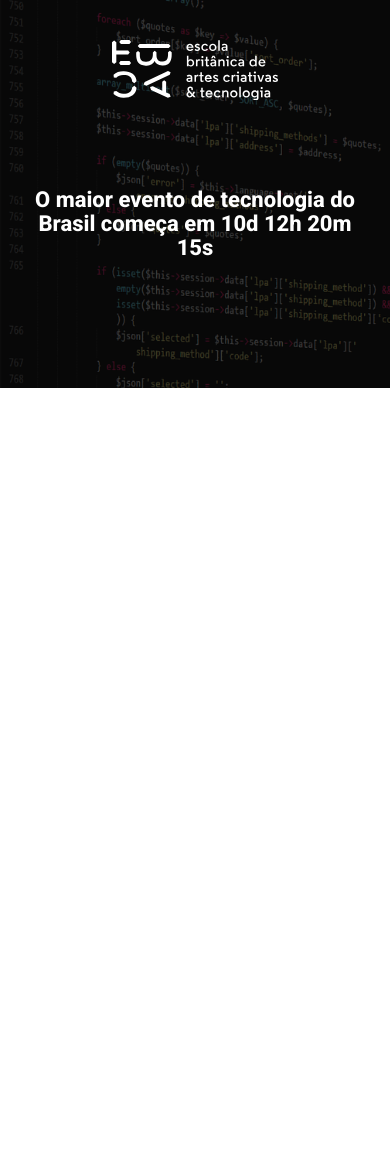
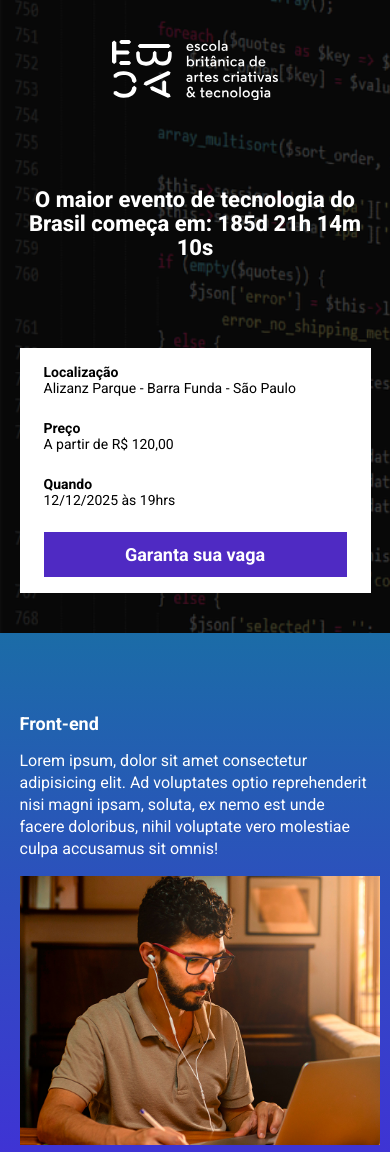
Before and after one commit to Bruno0409/ebac_tech_talks, a website built with Parcel: page src/index.html in a window 390 px wide. Shown: the top 1152 px of the page. Before the commit the page ends 844 px from the top, so only its background shows below. Built offline with nearby package versions, Linux system fonts and the light colour scheme.

Commit message:
criando a contagem regressiva

```diff
--- a/package.json
+++ b/package.json
@@ -3,6 +3,7 @@
   "version": "1.0.0",
   "scripts": {
     "dev": "parcel src/index.html src/scripts/styles/main.scss src/scripts/main.js",
+    "build": "parcel build src/index.html",
     "test": "echo \"Error: no test specified\" && exit 1"
   },
   "keywords": [],
@@ -11,6 +12,7 @@
   "description": "",
   "devDependencies": {
     "@parcel/transformer-sass": "^2.15.2",
+    "events": "^3.3.0",
     "parcel": "^2.15.2",
     "sharp": "^0.33.5"
   }
--- a/src/index.html
+++ b/src/index.html
@@ -10,18 +10,87 @@
     <link href="https://fonts.googleapis.com/css2?family=Roboto:ital,wght@0,100..900;1,100..900&display=swap" rel="stylesheet">
 
     <link rel="stylesheet" href="./scripts/styles/main.scss">
+    <link rel="stylesheet" href="https://unpkg.com/aos@next/dist/aos.css" />
 </head>
 <body>
     <header class="hero">
         <div class="container">
             <img class="hero__logo" src="./images/ebac_logo.svg" alt="EBAC">
             <p class="hero__text">
-                O maior evento de tecnologia do Brasil começa em 10d 12h 20m 15s
+                O maior evento de tecnologia do Brasil começa em: <span id="contador"></span>
             </p>
+            <div class="infos-bar">
+                <ul class="infos-bar__infos">
+                    <li class="infos-bar__infos__item">
+                        <b>Localização</b>
+                        Alizanz Parque - Barra Funda - São Paulo
+                    </li>
+                    <li class="infos-bar__infos__item">
+                        <b>Preço</b>
+                        A partir de R$ 120,00
+                    </li>
+                    <li class="infos-bar__infos__item">
+                        <b>Quando</b>
+                        12/12/2025 às 19hrs
+                    </li>
+                </ul>
+                <a href="#" class="button button--primary">
+                    Garanta sua vaga
+                </a>
+            </div>
         </div>
     </header>
 
+    <section class="event event--frontend">
+        <div class="container"  data-aos="fade-right">
+            <div class="event__details">
+                <h2 class="event__details__title">Front-end</h2>
+                <p class="event__details__description">
+                    Lorem ipsum, dolor sit amet consectetur adipisicing elit. Ad voluptates optio reprehenderit nisi magni ipsam, soluta, ex nemo est unde facere doloribus, nihil voluptate vero molestiae culpa accusamus sit omnis!
+                </p>
+            </div>
+            <img class="event__image" src="./images/frontend.png" alt="Front-end">
+        </div>
+    </section>
 
+    <section class="event event--ui-ux event--image-left" >
+        <div class="container" data-aos="fade-left">
+            <div class="event__details">
+                <h2 class="event__details__title">Ui/Ux</h2>
+                <p class="event__details__description">
+                    Lorem ipsum, dolor sit amet consectetur adipisicing elit. Ad voluptates optio reprehenderit nisi magni ipsam, soluta, ex nemo est unde facere doloribus, nihil voluptate vero molestiae culpa accusamus sit omnis!
+                </p>
+            </div>
+            <img class="event__image" src="./images/frontend.png" alt="Front-end">
+        </div>
+    </section>
+
+    <section class="event event--data-science ">
+        <div class="container" data-aos="fade-right">
+            <div class="event__details">
+                <h2 class="event__details__title">Data science</h2>
+                <p class="event__details__description">
+                    Lorem ipsum, dolor sit amet consectetur adipisicing elit. Ad voluptates optio reprehenderit nisi magni ipsam, soluta, ex nemo est unde facere doloribus, nihil voluptate vero molestiae culpa accusamus sit omnis!
+                </p>
+            </div>
+            <img class="event__image" src="./images/frontend.png" alt="Front-end">
+        </div>
+    </section>
+
+    <section class="event event--backend event--image-left">
+        <div class="container" data-aos="fade-left">
+            <div class="event__details">
+                <h2 class="event__details__title">Back-end</h2>
+                <p class="event__details__description">
+                    Lorem ipsum, dolor sit amet consectetur adipisicing elit. Ad voluptates optio reprehenderit nisi magni ipsam, soluta, ex nemo est unde facere doloribus, nihil voluptate vero molestiae culpa accusamus sit omnis!
+                </p>
+            </div>
+            <img class="event__image" src="./images/frontend.png" alt="Front-end">
+        </div>
+    </section>
+
+    <script src="https://unpkg.com/aos@next/dist/aos.js"></script>
     <script src="scripts/main.js"></script>
+
 </body>
 </html>
--- a/src/scripts/main.js
+++ b/src/scripts/main.js
@@ -1 +1,32 @@
-console.log("olá mundo")
+AOS.init();
+
+const dataDoEvento = new Date("Dec 20, 2025 19:00:00");
+const timeStampDoEvento = dataDoEvento.getTime();
+
+const contaAsHoras = setInterval(function () {
+    const agora = new Date();
+    const timeStampAtual = agora.getTime();
+
+    const distanciaAteOEvento = timeStampDoEvento - timeStampAtual;
+
+    const diaEmMs = 1000 * 60 * 60 * 24;
+    const horaEmMs = 1000 * 60 * 60;
+    const minutoEmMs = 1000 * 60;
+
+    const diasAteOEvento = Math.floor(distanciaAteOEvento / diaEmMs);
+    const horasAteOEvento = Math.floor((distanciaAteOEvento % diaEmMs) / horaEmMs);
+    const minutosAteOEvento = Math.floor((distanciaAteOEvento % horaEmMs) / minutoEmMs);
+    const segundosAteOEvento = Math.floor((distanciaAteOEvento % minutoEmMs) / 1000);
+
+    console.log(diasAteOEvento);
+    console.log(horasAteOEvento) ;
+    console.log(minutosAteOEvento);
+    console.log (segundosAteOEvento)
+
+    document.getElementById('contador').innerHTML = `${diasAteOEvento}d ${horasAteOEvento}h ${minutosAteOEvento}m ${segundosAteOEvento}s`;
+
+    if (distanciaAteOEvento < 0) {
+        clearInterval (contaAsHoras);
+        document.getElementById('contador').innerHTML = 'Evento expirado';
+    }
+}, 1000);
--- /dev/null
+++ b/src/scripts/styles/_event.scss
@@ -0,0 +1,65 @@
+@use './variables';
+
+.event {
+    padding: 80px 0;
+
+    &--frontend {
+        background-image: linear-gradient(variables.$blue1, variables.$blue2);
+    }
+
+    &--ui-ux {
+        background-image: linear-gradient(variables.$blue2, variables.$pink);
+    }
+
+    &--data-science {
+        background-image: linear-gradient(variables.$pink, variables.$yellow);
+    }
+
+    &--backend {
+        background-image: linear-gradient(variables.$yellow, variables.$pink);
+    }
+
+    &--image-left {
+        .container {
+            flex-direction: row-reverse;
+        }
+    }
+
+    .container{
+        display: flex;
+        gap: 40px;
+    }
+
+    &__image {
+        min-width: 360px;
+    }
+
+    &__details {
+        &__title {
+            font-size: 18px;
+            font-weight: bold;
+            margin-bottom: 16px;
+        }
+
+        &__description {
+
+            line-height: 22px;
+        }
+    }
+
+    @media (max-width: 640px) {
+        .container {
+            display: block;
+        }
+
+        &__image {
+            width: 100%;
+        }
+
+        &__details {
+            margin-right: 0;
+            margin-bottom: 16px;
+        }
+
+}
+}
--- a/src/scripts/styles/_hero.scss
+++ b/src/scripts/styles/_hero.scss
@@ -1,3 +1,5 @@
+@use './variables';
+
 .hero {
     padding-top: 64px;
     padding-bottom: 100px;
@@ -16,7 +18,7 @@
         left: 0;
         width: 100%;
         height: 100%;
-        background-color: #000;
+        background-color: variables.$secondaryTextColor;
         content: '';
         opacity: 0.7;
     }
--- /dev/null
+++ b/src/scripts/styles/_variables.scss
@@ -0,0 +1,8 @@
+$textColor:#fff ;
+$secondaryTextColor:#000;
+
+$blue1: #1b6ca7;
+$blue2: #442bdb;
+$pink: #89223b;
+$yellow:#9c791d;
+$purple: #4f2ac3;
--- /dev/null
+++ b/src/scripts/styles/components/_buttons.scss
@@ -0,0 +1,29 @@
+@use '../variables';
+
+.button {
+    padding: 12px;
+    font-size: 18px;
+    font-weight: bold;
+    text-decoration: none;
+    text-align: center;
+    white-space: nowrap;
+
+    &--primary {
+        color: variables.$textColor;
+        background-color: variables.$purple;
+    }
+
+    @media (max-width: 640px) {
+        display: flex;
+        align-items: center;
+        width: 100%;
+        justify-content: center;
+
+    }
+
+    @media (max-width: 1024px) {
+        display: flex;
+        align-items: center;
+        justify-content: center;
+    }
+}
--- /dev/null
+++ b/src/scripts/styles/components/_infos_bar.scss
@@ -0,0 +1,44 @@
+@use '../variables';
+
+.infos-bar {
+    padding: 16px 24px;
+    background-color: variables.$textColor;
+    display: flex;
+    justify-content: space-between;
+
+    &__infos {
+        display: flex;
+        gap: 40px;
+
+        &__item {
+            font-size: 14px;
+            color: variables.$secondaryTextColor;
+
+            b {
+                color: variables.$secondaryTextColor;
+                font-style: 18px;
+                display: block;
+            }
+        }
+    }
+
+    @media (max-width: 640px) {
+        display: block;
+
+        &__infos {
+            display: block;
+
+            &__item {
+                margin-bottom: 24px;
+            }
+        }
+    }
+
+    @media (max-width: 1040px) {
+        &__infos {
+            gap: 16px;
+        }
+    }
+
+
+}
--- a/src/scripts/styles/main.scss
+++ b/src/scripts/styles/main.scss
@@ -1,5 +1,9 @@
 
-@use "hero";
+@use 'hero';
+@use './components/infos_bar';
+@use './components/_buttons';
+@use 'event';
+@use './variables';
 
 
 * {
@@ -7,7 +11,8 @@
     padding: 0;
     box-sizing: border-box;
     font-family: Roboto, sans-serif;
-    color: #fff;
+    color: variables.$textColor;
+    list-style: none;
 }
 
 .container {
```
Also changed, not shown: 1 other file.
